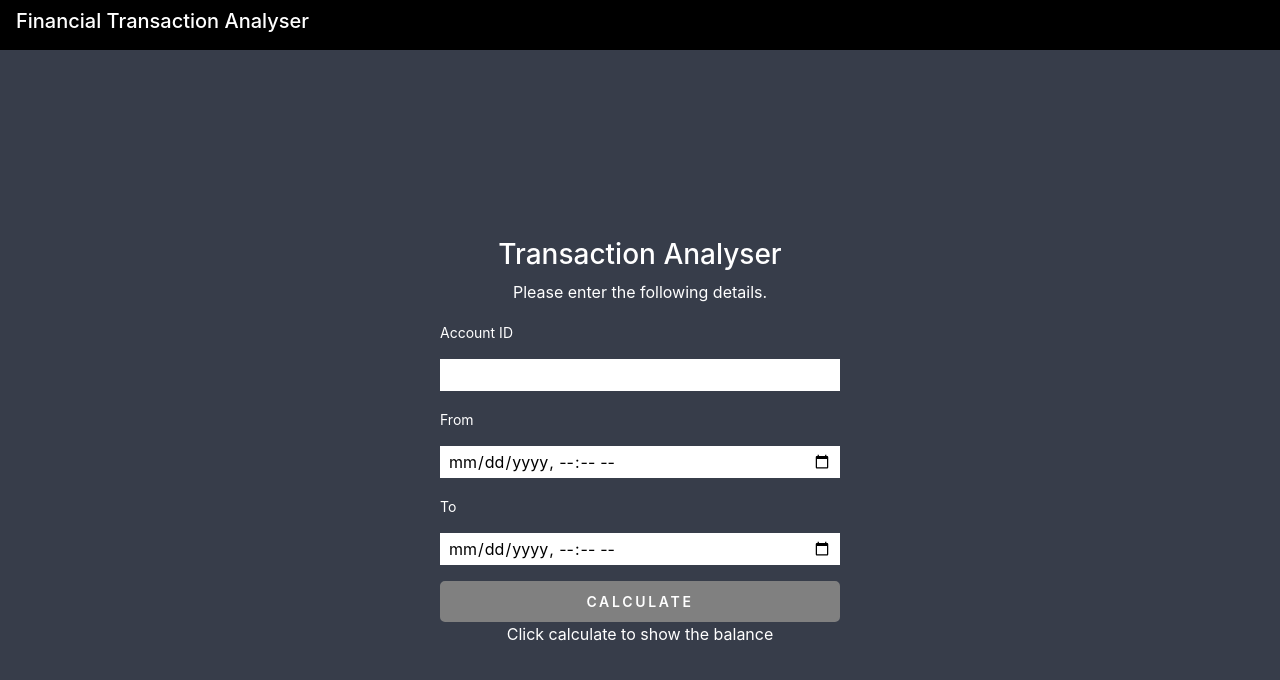
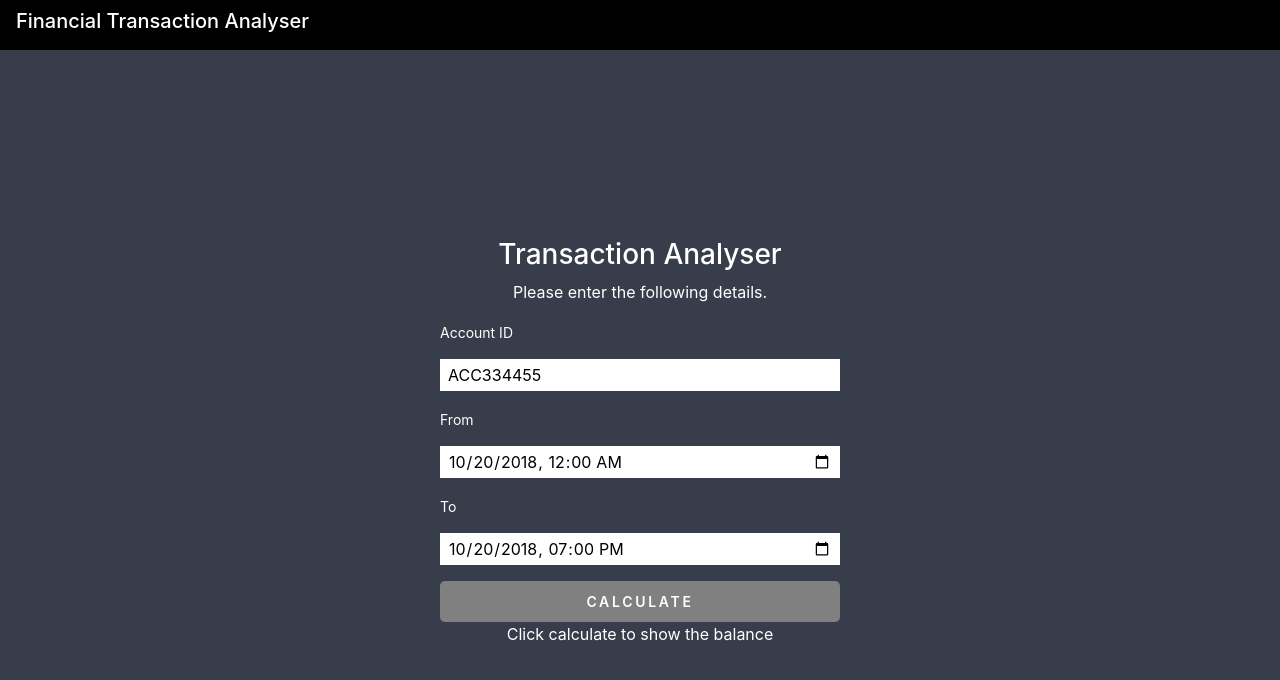
Before and after one commit to mithunprem/transactionanalyser, a React (Create React App) app: page / in a window 1280 px wide. Shown: the top 680 px of the page. Built offline with nearby package versions, Linux system fonts and the light colour scheme.

Commit message:
Added value and onChange handler to the input field.

```diff
--- a/src/Components/Input/index.js
+++ b/src/Components/Input/index.js
@@ -1,13 +1,13 @@
 import React, { Fragment } from 'react';
 import './input.scss';
 
-const Input = ({ type = "text", placeholder, name }) => {
+const Input = ({ type = "text", placeholder, name, value, onChange = () => { } }) => {
   return (
     <Fragment>
       <div className="input">
         <label htmlFor={name}> {placeholder}</label>
         <br/>
-        <input type={type} name={name} />
+        <input type={type} name={name} value={value} onChange={onChange} />
       </div>
     </Fragment>
   )
--- a/src/Containers/TransactionAnalyser/index.js
+++ b/src/Containers/TransactionAnalyser/index.js
@@ -8,7 +8,13 @@ import './transactionAnalyser.scss'
 class TransactionAnalyser extends Component {
 
   state = {
-    transactions: []
+    transactions: [],
+    form: {
+      accountId: "ACC334455",
+      fromDate: "2018-10-20T00:00",
+      toDate: "2018-10-20T19:00"
+    },
+    balance: 0
   }
 
   componentDidMount() {
@@ -28,15 +34,16 @@ class TransactionAnalyser extends Component {
   }
 
   render() {
+    const { form: { accountId, fromDate, toDate }, balance } = this.state;
     return (
       <Fragment>
         <div className="transaction-analyser">
           <h3>Transaction Analyser</h3>
           <p>Please enter the following details.</p>
           <form onSubmit={this.calculate}>
-            <Input type="text" placeholder="Account ID" name="accountId" />
-            <Input type="datetime-local" placeholder="From" name="fromDate" />
-            <Input type="datetime-local" placeholder="To" name="toDate" />
+            <Input type="text" placeholder="Account ID" name="accountId" value={accountId} onChange={this.handleChange} />
+            <Input type="datetime-local" placeholder="From" name="fromDate" value={fromDate} onChange={this.handleChange} />
+            <Input type="datetime-local" placeholder="To" name="toDate" value={toDate} onChange={this.handleChange} />
             <Button type="submit" label="Calculate" />
           </form>
           <p>Click calculate to show the balance</p>
```
